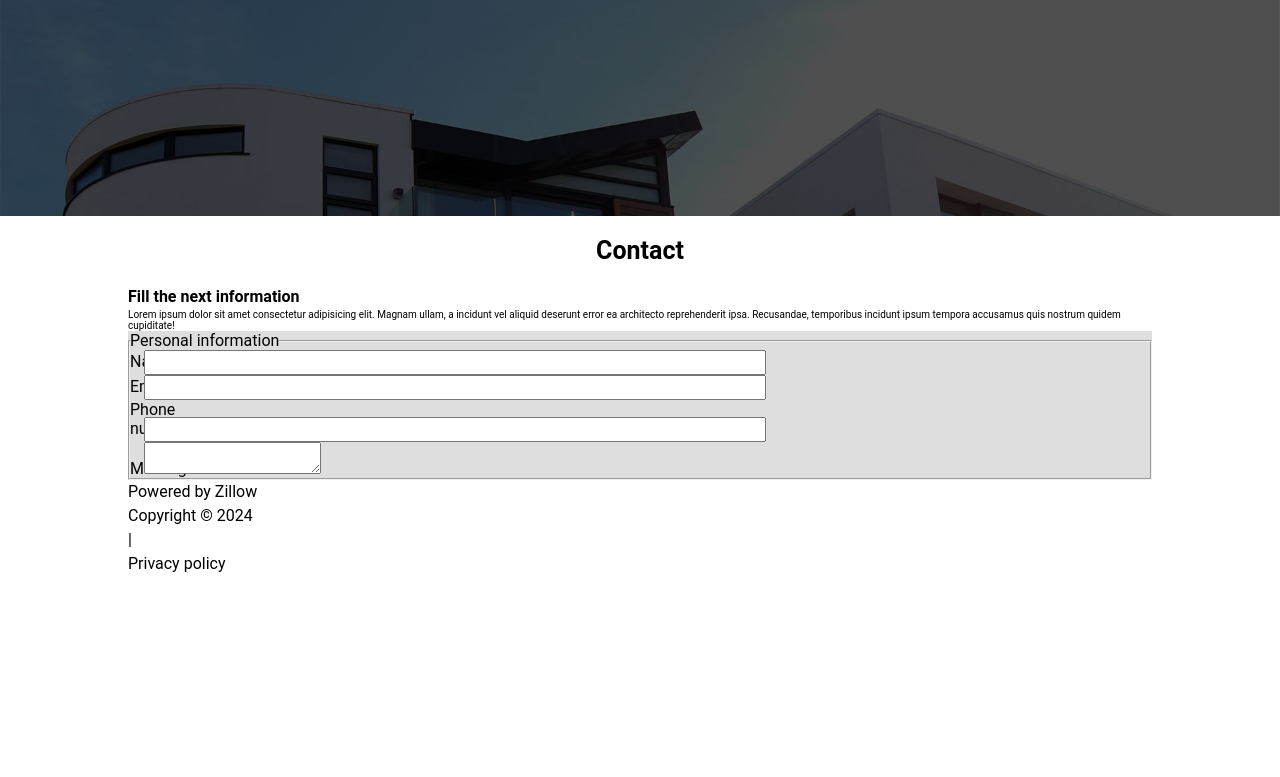
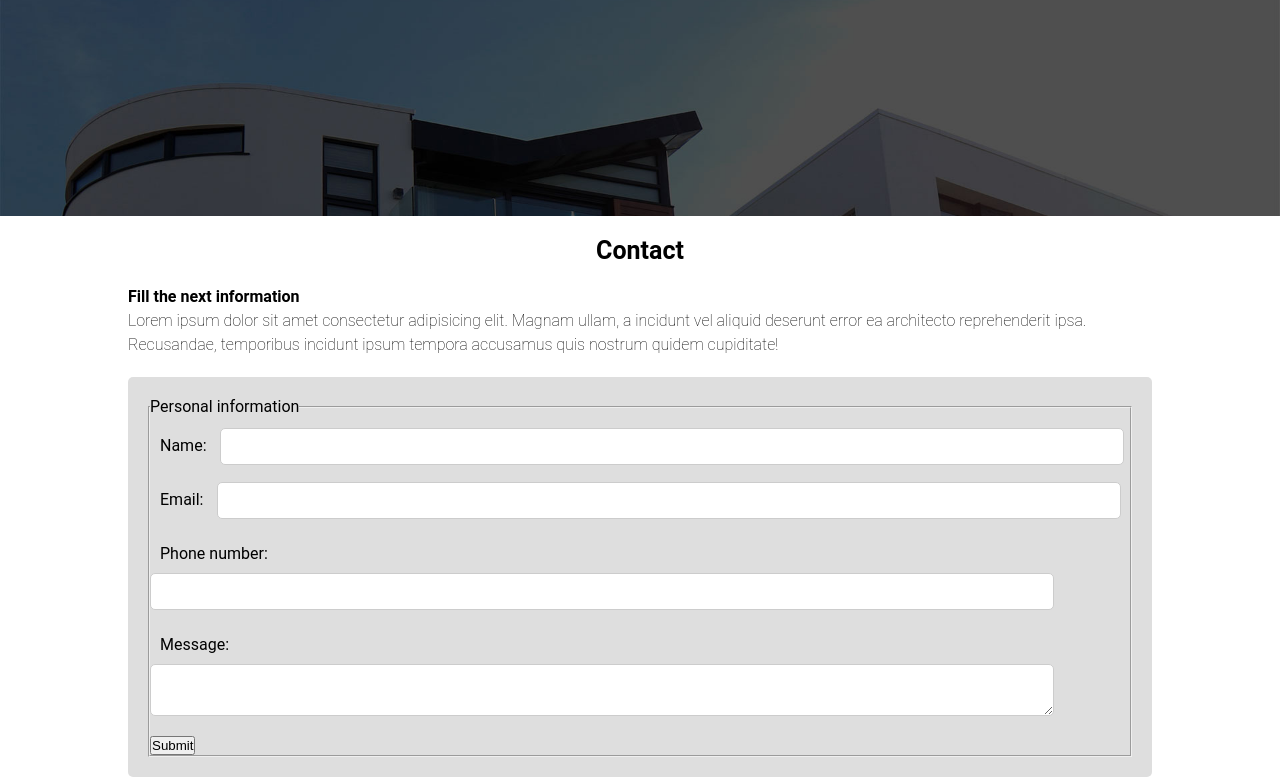
Before and after one commit to Brandon-Bennington/realestate-ch48, a plain HTML site: page realEstate-ch48/contact.html in a window 1280 px wide. Shown: the part 84-861 px from the top of the page. Before the commit the page ends 800 px from the top, so only its background shows below. Drawn offline with Linux system fonts and the light colour scheme.

Commit message:
Basics Setup

```diff
--- a/realEstate-ch48/contact.html
+++ b/realEstate-ch48/contact.html
@@ -21,49 +21,32 @@
         <h2>Contact </h2>
 
         <p class="bt">Fill the next information</p>
-        <p class="lt"></p>Lorem ipsum dolor sit amet consectetur adipisicing elit. Magnam ullam, a incidunt vel aliquid deserunt error ea architecto reprehenderit ipsa. Recusandae, temporibus incidunt ipsum tempora accusamus quis nostrum quidem cupiditate!<i
-        class="fa-solid fa-circle-info"></i></p>
+        <p class="lt">Lorem ipsum dolor sit amet consectetur adipisicing elit. Magnam ullam, a incidunt vel aliquid deserunt error ea architecto reprehenderit ipsa. Recusandae, temporibus incidunt ipsum tempora accusamus quis nostrum quidem cupiditate!</p>
 
         <div class="form-container">
-            <fieldset>
+            <form> <fieldset>
                     <legend>Personal information</legend>
                     <div class="form-control">
-                    <label>Name:</label>
-                    <input type="text">
+                        <label for="name">Name:</label>
+                        <input type="text" id="name">
                     </div>
                     <div class="form-control">
-                    <label>Email:</label>
-                    <input type="email">
+                        <label for="email">Email:</label>
+                        <input type="email" id="email">
                     </div>
                     <div class="form-control">
-                    <label>Phone number:</label>
-                    <input type="tel">
+                        <label for="phone">Phone number:</label>
+                        <input type="tel" id="phone">
                     </div>
                     <div class="form-control">
-                    <label>Message:</label>
-                    <textarea></textarea>
+                        <label for="message">Message:</label>
+                        <textarea id="message"></textarea>
                     </div>
+                    <button type="submit">Submit</button>
                 </fieldset>
+            </form>
         </div>
     </main>
 
-    <footer class="container">
-        <div>
-            <div>
-                <p>Powered by Zillow</p>
-            </div>
-            <div>
-                <p>Copyright &copy; 2024</p>
-                <p>|</p>
-                <p>Privacy policy</p>
-            </div>
-            <div>
-                <a href="#"><i class="fa-brands fa-facebook-f"></i></a>
-                <a href="#"><i class="fa-brands fa-linkedin-in"></i></a>
-                <a href="#"><i class="fa-brands fa-youtube"></i></a>
-            </div>
-        </div>
-    </footer>
-
     </body>
 </html>
--- a/realEstate-ch48/style.css
+++ b/realEstate-ch48/style.css
@@ -28,8 +28,8 @@ h3{
     margin-bottom: 2rem;
 }
 a{
-    color: black;
-    font-size: 1.6rem;
+    color: rgb(255, 255, 255);
+    font-size: 2.5rem;
     text-decoration: none;
     margin-right: 1rem;
 }
@@ -67,6 +67,7 @@ img{
     text-align: center;
     height: 30rem;
 }
+
 .more-about-item{
     margin-right: 1rem;
     padding: 1rem;
@@ -93,24 +94,39 @@ img{
     color: black;
 }
 
-.form-container{
+.form-container {
     background-color: #dedede;
+    padding: 20px; /* Add padding for better spacing */
+    border-radius: 5px;  /* Add rounded corners for a nicer look */
+    margin-top: 2rem;
 }
 
 .form-container fieldset{
     font-size: 1.6rem;
 }
 
-.form-control{
+.form-control {
+    margin-bottom: 15px; /* Add spacing between form controls */
+    padding-top:1 rem;
+}
+
+.form-control label {
+    display: inline-block;
+    padding: 10px;
 
 }
+
 .form-control input,
-.form-control select {
-    width: 60%;
-    padding: 3px;
+.form-control textarea{
+    width: 90%; /* Make input fields take up full width*/
+    padding: 10px;
+    border: 1px solid #ccc;
+    border-radius: 5px;
+
 }
 
-.form-control label{
-    display: inline-block;
-    width: 10px;
+
+
+legend {
+    margin-bottom: 10px; /* Space between legend and fieldset content */
 }
```
Also changed, not shown: 1 other file. Lines whose indentation alone changed are shown as unchanged.
